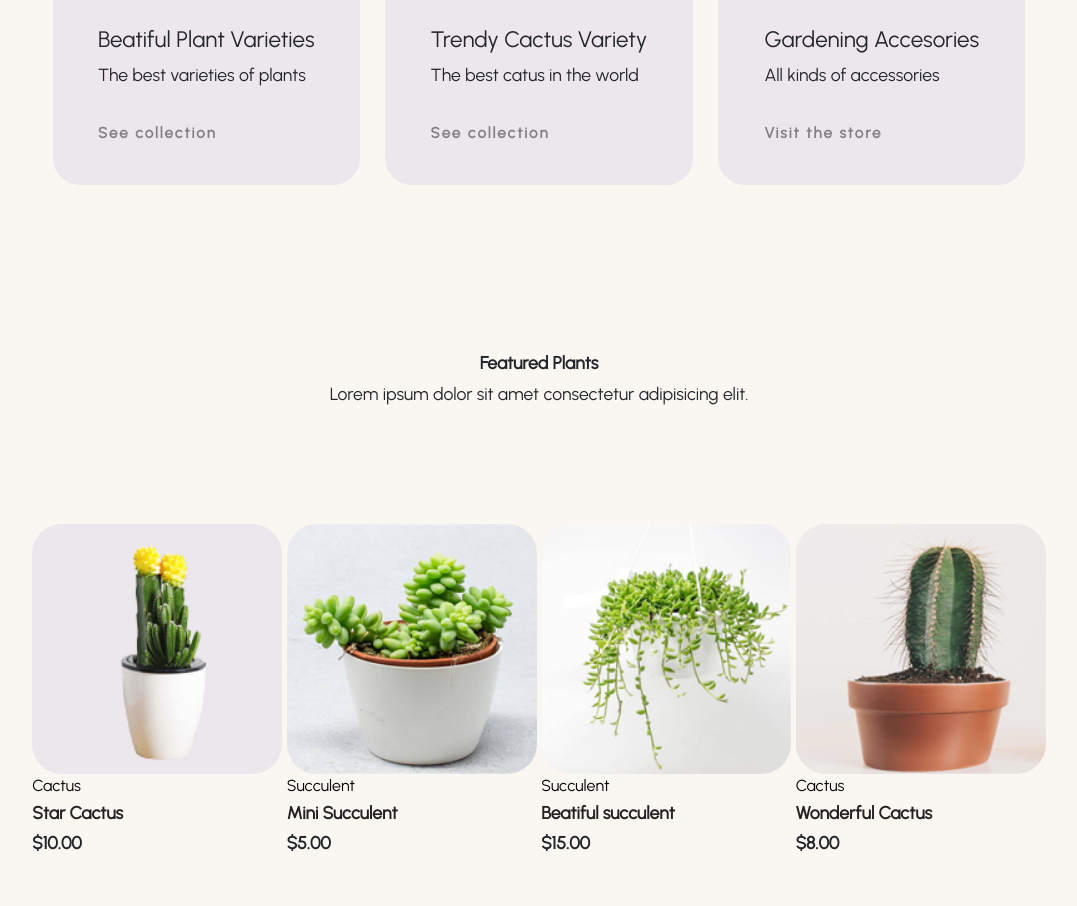
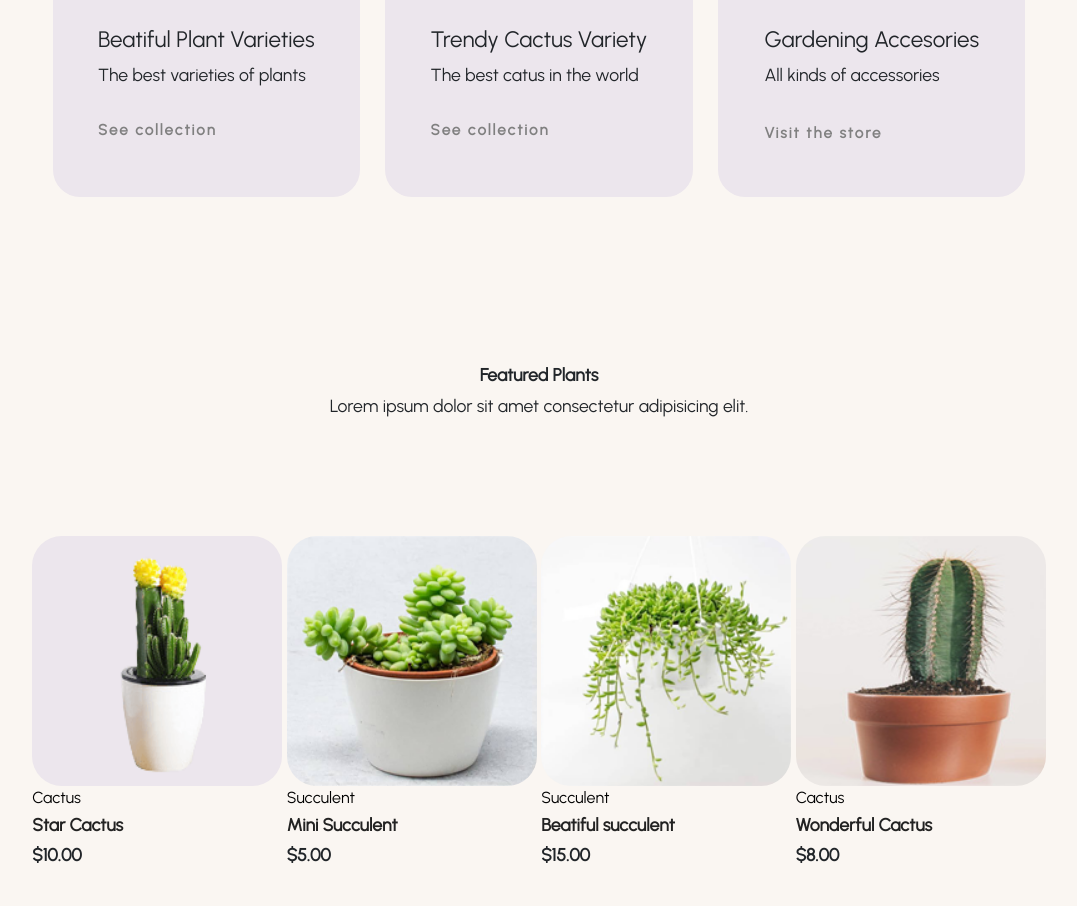
Before and after one commit to agusy01/ProyectoCoder, a website: page index.html in a window 1280 px wide. Shown: the part 1062-1968 px from the top of the page, without its empty margins (101-1178 px from the left). Drawn offline with nearby package versions, Linux system fonts and the light colour scheme.

Commit message:
Arreglo de See Colection

```diff
--- a/index.html
+++ b/index.html
@@ -90,7 +90,7 @@
                 <div>
                     <h3>Beatiful Plant Varieties</h3>
                     <article>The best varieties of plants</article>
-                    <a href="./pages/error.html">See collection</a>
+                    <p>See collection</p>
                 </div>
             </div>
             <div class="columna">
@@ -98,7 +98,7 @@
                 <div>
                     <h3>Trendy Cactus Variety</h3>
                     <article>The best catus in the world</article>
-                    <a href="...">See collection</a>
+                    <p>See collection</p>
                 </div>
             </div>
             <div class="columna">
--- a/scss/parciales/_section.scss
+++ b/scss/parciales/_section.scss
@@ -58,6 +58,13 @@
     @include tablet{
         font-size: 13px
     }
+}
+
+.columna div p{
+    color: gray;
+    font-size: 15px;
+    font-weight: bold;
+    letter-spacing: 2px;
 }
 
 .columna div a{
```
Also changed, not shown: css/style.css.
